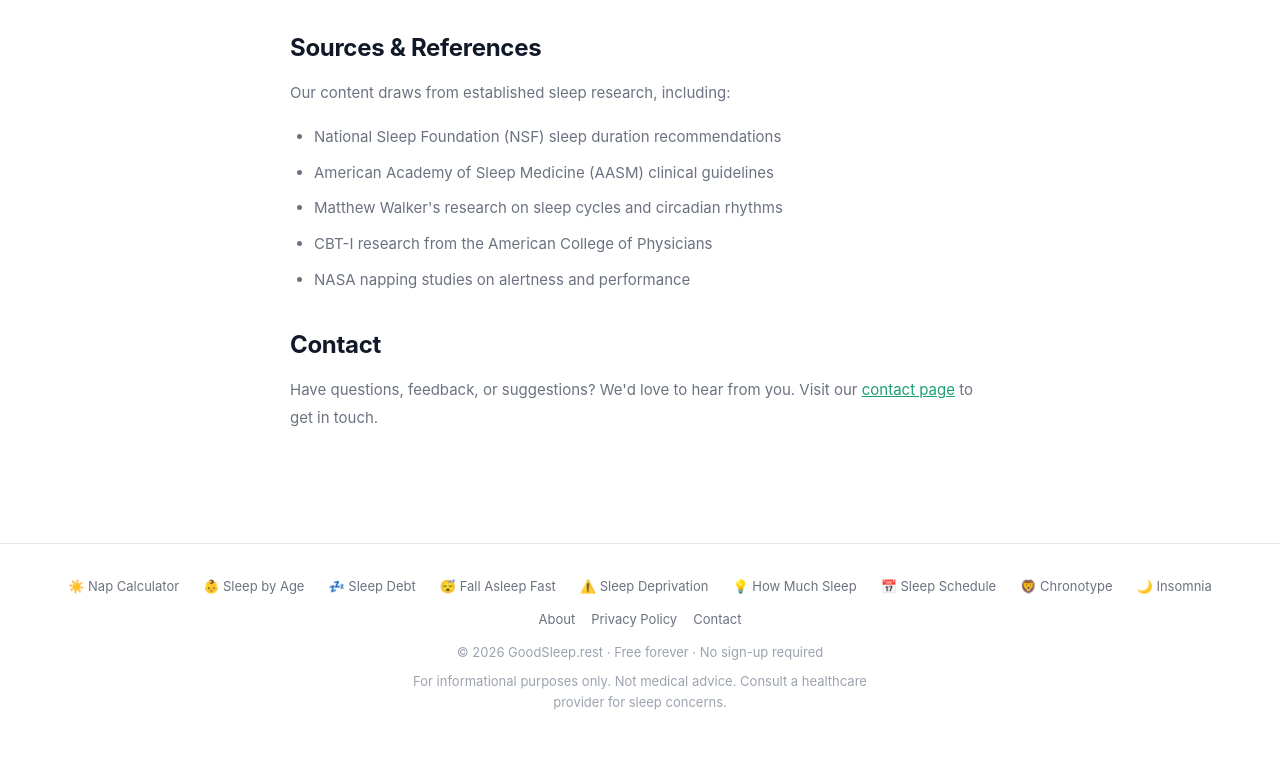
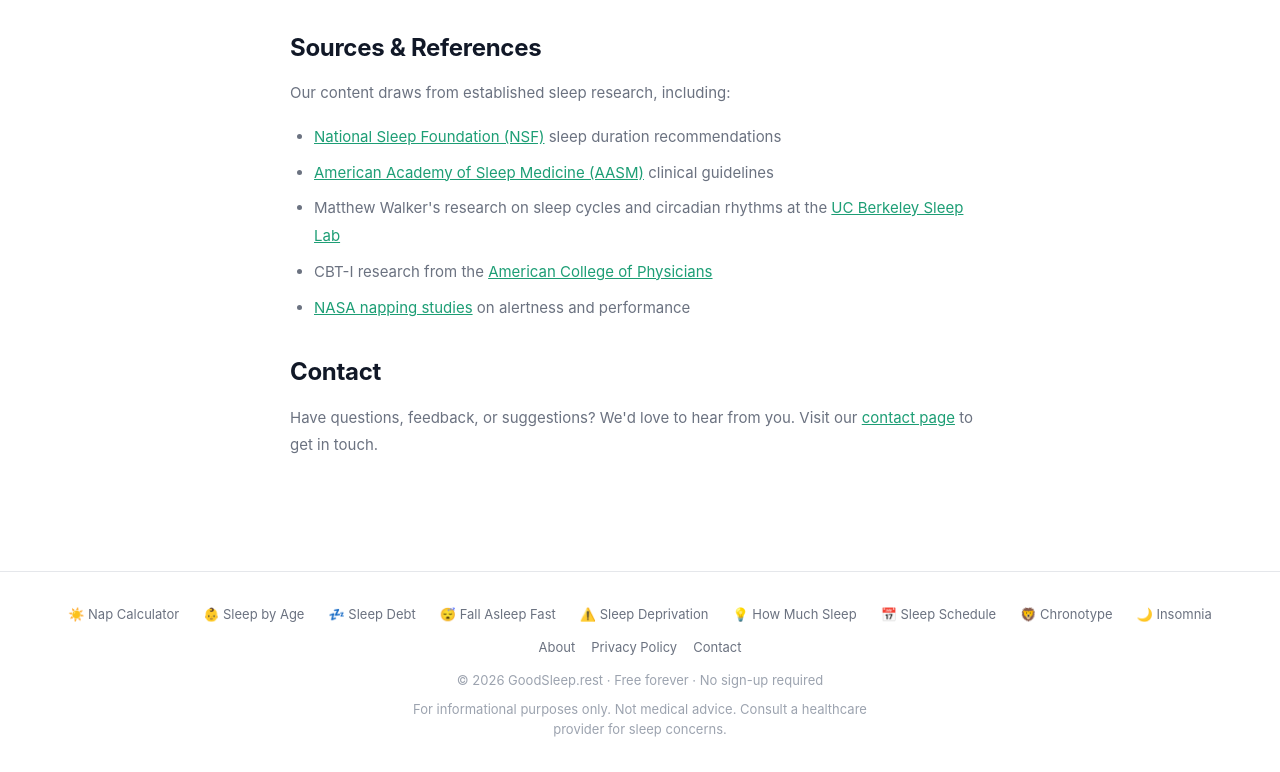
Before and after one commit to sourabhbilawadi-source/sleepcalc, a plain HTML site: page about.html in a window 1280 px wide. Shown: the part 1341-2113 px from the top of the page. Before the commit the page ends 2085 px from the top, so only its background shows below. Drawn offline with Linux system fonts and the light colour scheme.

Commit message:
seo: add authoritative outbound links to scientific sleep research sources for E-E-A-T

```diff
--- a/about.html
+++ b/about.html
@@ -93,11 +93,11 @@
     <h2>Sources & References</h2>
     <p>Our content draws from established sleep research, including:</p>
     <ul>
-      <li>National Sleep Foundation (NSF) sleep duration recommendations</li>
-      <li>American Academy of Sleep Medicine (AASM) clinical guidelines</li>
-      <li>Matthew Walker's research on sleep cycles and circadian rhythms</li>
-      <li>CBT-I research from the American College of Physicians</li>
-      <li>NASA napping studies on alertness and performance</li>
+      <li><a href="https://www.sleepfoundation.org" target="_blank" rel="noopener" style="color:var(--teal);text-decoration:underline">National Sleep Foundation (NSF)</a> sleep duration recommendations</li>
+      <li><a href="https://aasm.org" target="_blank" rel="noopener" style="color:var(--teal);text-decoration:underline">American Academy of Sleep Medicine (AASM)</a> clinical guidelines</li>
+      <li>Matthew Walker's research on sleep cycles and circadian rhythms at the <a href="https://www.sleepandneuroimaginglab.org" target="_blank" rel="noopener" style="color:var(--teal);text-decoration:underline">UC Berkeley Sleep Lab</a></li>
+      <li>CBT-I research from the <a href="https://www.acponline.org/acp-newsroom/acp-recommends-cognitive-behavioral-therapy-as-initial-treatment-for-chronic-insomnia" target="_blank" rel="noopener" style="color:var(--teal);text-decoration:underline">American College of Physicians</a></li>
+      <li><a href="https://history.nasa.gov/ap11ann/alertness/alert.html" target="_blank" rel="noopener" style="color:var(--teal);text-decoration:underline">NASA napping studies</a> on alertness and performance</li>
     </ul>
   </div>
 
```
Also changed, not shown: how-much-sleep.html (+5 -1 lines), insomnia.html (+1 -1 lines), sleep-by-age.html (+4 -1 lines), sleep-deprivation.html (+2 -2 lines).
